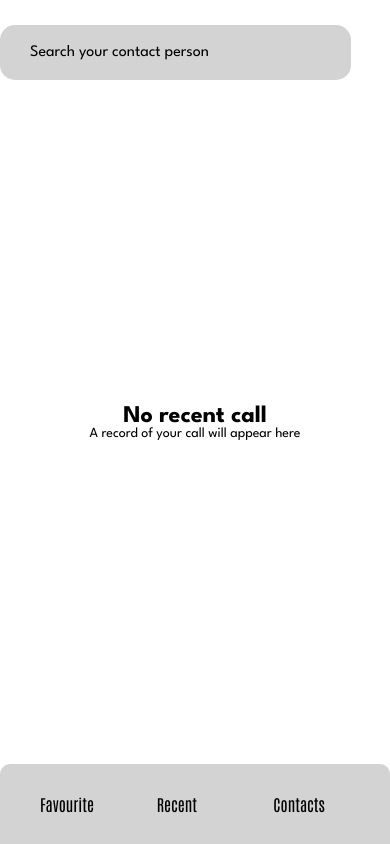
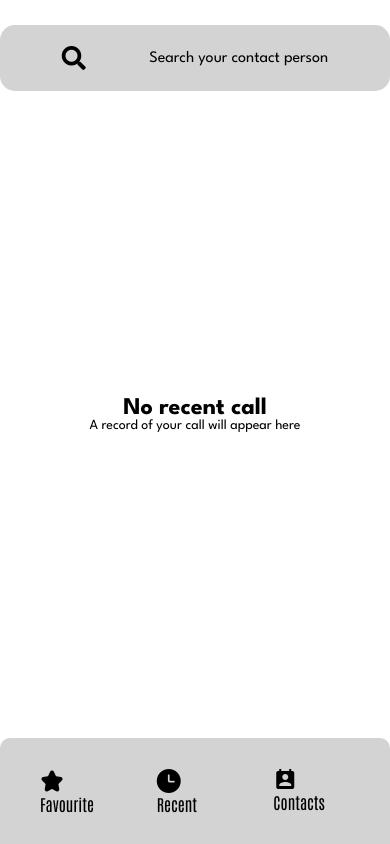
Before and after one commit to proloypaul/callerPhone, a React Native app: screen /Home in a window 390 px wide. Built offline with nearby package versions, Linux system fonts and the light colour scheme.

Commit message:
design home page

```diff
--- a/App.js
+++ b/App.js
@@ -4,6 +4,7 @@ import { useFonts } from 'expo-font';
 import { NavigationContainer } from '@react-navigation/native';
 import { createNativeStackNavigator } from '@react-navigation/native-stack';
 import Home from './src/screens/home';
+import CallWindow from './src/screens/callWindow';
 
 
 export default function App() {
@@ -24,6 +25,7 @@ export default function App() {
       <NavigationContainer>
         <Stack.Navigator screenOptions={{ headerShown: false }}>
           <Stack.Screen name="Home" component={Home} />
+          <Stack.Screen name="CallWindow" component={CallWindow} />
         </Stack.Navigator>
       </NavigationContainer>
       <StatusBar style="light" />
--- a/src/screens/callWindow.jsx
+++ b/src/screens/callWindow.jsx
@@ -0,0 +1,17 @@
+import React from 'react'
+import { SafeAreaView, StyleSheet, Text, View } from 'react-native'
+
+
+export default function CallWindow({ navigation }) {
+    return (
+        <SafeAreaView style={styles.homeContainer}>
+            <View>
+                <Text>Call window Here you can call</Text>
+            </View>
+        </SafeAreaView>
+    )
+}
+
+const styles = StyleSheet.create({
+
+})
--- a/src/screens/home.jsx
+++ b/src/screens/home.jsx
@@ -1,8 +1,10 @@
 import React from 'react'
-import { SafeAreaView, StyleSheet, Text, TextInput, View } from 'react-native'
+import { Pressable, SafeAreaView, StyleSheet, Text, View } from 'react-native'
 import SearchBar from './searchBar'
 import { typography } from '../theme/typography'
 import { spacings } from '../theme/spacing'
+import { AntDesign } from '@expo/vector-icons';
+import { MaterialIcons } from '@expo/vector-icons';
 
 
 export default function Home({ navigation }) {
@@ -19,12 +21,26 @@ export default function Home({ navigation }) {
                 <Text style={{fontSize: spacings[10], color: 'white'}}>...</Text>
             </View> */}
             <View style={styles.homeBottomSection}>
-                <Text style={{flex:2, fontFamily: typography.secondry,
-        fontSize: spacings[4],}}>Favourite</Text>
-                <Text style={{flex:2, fontFamily: typography.secondry,
-        fontSize: spacings[4],}}>Recent</Text>
-                <Text style={{flex:2, fontFamily: typography.secondry,
-        fontSize: spacings[4],}}>Contacts</Text>
+                <View style={{flex:2, fontFamily: typography.secondry,
+                fontSize: spacings[4],}}>
+                    <AntDesign name="star" size={24} color="black" />
+                    <Text style={{fontFamily: typography.secondry,
+                    fontSize: spacings[4],}}>Favourite</Text>
+                </View>
+                <View style={{flex:2, fontFamily: typography.secondry,
+                fontSize: spacings[4],}}>
+                    <AntDesign name="clockcircle" size={24} color="black" />
+                    <Text style={{fontFamily: typography.secondry,
+                    fontSize: spacings[4],}}>Recent</Text>
+                </View>
+                <Pressable onPress={() => {
+                    navigation.navigate('CallWindow')
+                }} style={{flex:2, fontFamily: typography.secondry,
+                    fontSize: spacings[4],}}>
+                    <MaterialIcons name="perm-contact-cal" size={24} color="black" />
+                    <Text style={{fontFamily: typography.secondry,
+                    fontSize: spacings[4],}}>Contacts</Text>
+                </Pressable>
             </View>
         </SafeAreaView>
     )
@@ -34,7 +50,6 @@ const styles = StyleSheet.create({
     homeContainer: {
         flex: 1,
         paddingTop: 25,
-        paddingHorizontal: 20,
         backgroundColor: 'white',
     },
     homeCenterTitle: {
--- a/src/screens/searchBar.jsx
+++ b/src/screens/searchBar.jsx
@@ -3,18 +3,15 @@ import { SafeAreaView, StyleSheet, Text, View } from 'react-native'
 import { typography } from '../theme/typography'
 import { Icon } from 'react-native-vector-icons/AntDesign'
 import { spacings } from '../theme/spacing'
+import { FontAwesome5 } from '@expo/vector-icons';
 
 
 export default function SearchBar() {
 
-    const searchIcon = <Icon
-    name='SearchOutlined'
-    size={20}
-    color= 'black'
-/>
     return (
         <SafeAreaView style={styles.searchBarContainer}>
             <View style={styles.searchBar}>
+                <FontAwesome5 name="search" size={24} color="black" />
                 <Text style={styles.searchText}>Search your contact person</Text>
             </View>
 
@@ -24,11 +21,15 @@ export default function SearchBar() {
 
 const styles = StyleSheet.create({
     searchBarContainer: {
-        textAlign: 'center'
+        textAlign: 'center',
+        paddingHorizontal: 20,
     },
     searchBar: {
+        flexDirection: 'row',
+        justifyContent: 'space-around',
+        alignItems: 'center',
         backgroundColor: 'lightgray',
-        width: '90%',
+        width: '100%',
         paddingHorizontal: 30,
         paddingVertical: 20,
         borderRadius: 15,
```
